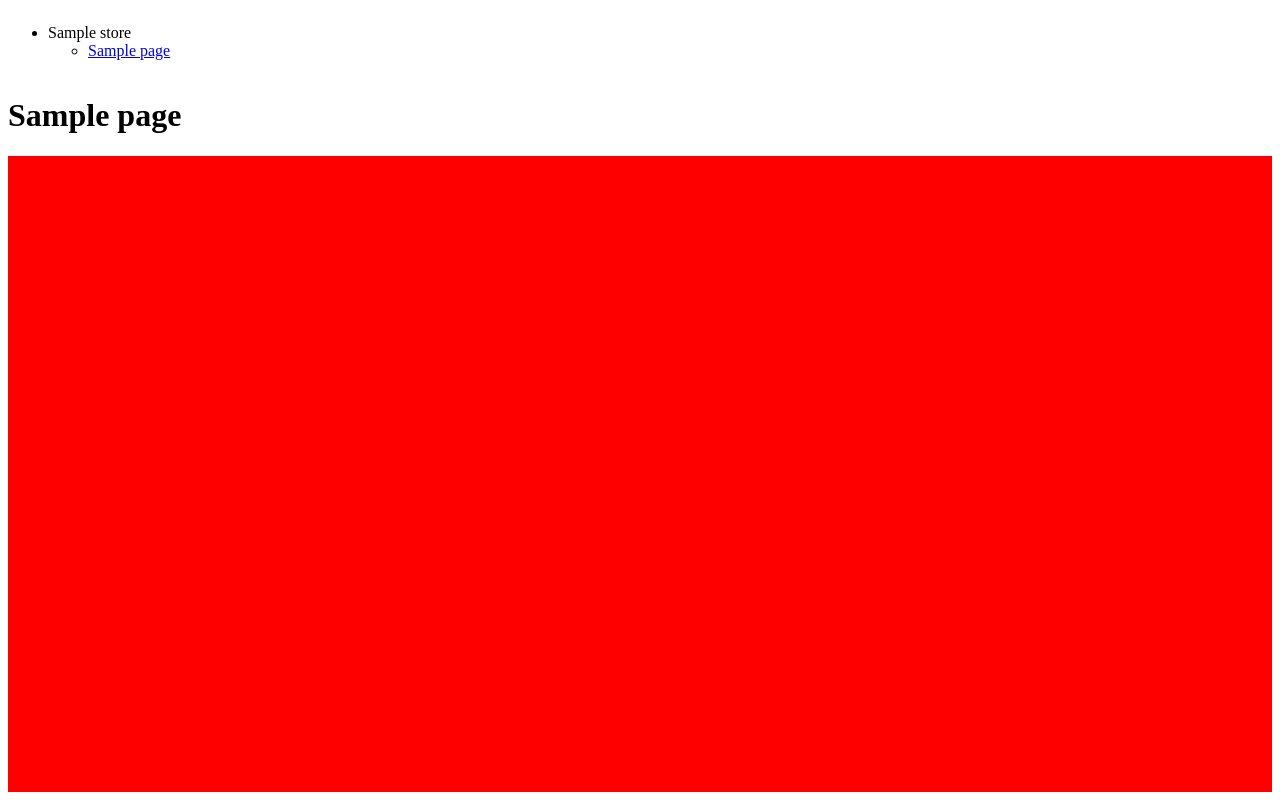
After one commit to jpknwls/SmartFocusProduction, a Django app: template templates/chain_page.html in a window 1280 px wide. The commit adds this page. Run offline with Django 3.2, Linux system fonts and the light colour scheme; the template is opened without the code that fills it: values that come from a table or form of the project are taken from there, others are empty; a user stored in the database is signed in; tables that the repository leaves empty hold one stand-in row (values such as "Sample post").

Commit message:
bulk: generic page template; context processors; admin pages; etc.

```diff
--- /dev/null
+++ b/smartfocus/context_processors.py
@@ -0,0 +1,19 @@
+# -*- coding: utf-8 -*-
+from __future__ import unicode_literals
+
+from stores.models import get_stores_managed_by
+from zoho.models import get_chain_wide_pages
+
+
+def managed_stores(request):
+    return dict(
+        stores=
+            get_stores_managed_by(request.user).
+            prefetch_related('store_pages'),
+    )
+
+
+def chain_wide_pages(request):
+    return dict(
+        pages=get_chain_wide_pages(),
+    )
--- a/smartfocus/urls.py
+++ b/smartfocus/urls.py
@@ -3,6 +3,8 @@ from __future__ import unicode_literals
 
 from django.conf.urls import url
 from django.contrib import admin
+from django.contrib.auth.decorators import login_required
+from django.contrib.auth import views as auth_views
 
 from . import views
 
@@ -10,12 +12,25 @@ from . import views
 urlpatterns = [
     url(r'^admin/', admin.site.urls),
 
-    url(r'^$', views.home,
+    url(r'^login/',
+        auth_views.LoginView.as_view(template_name='login.html'),
+        name='login'),
+
+    url(r'^logout/',
+        auth_views.logout_then_login,
+        name='logout'),
+
+    url(r'^$',
+        login_required(views.home),
         name='home'),
 
-    url(r'^stores/(?P<store_id>\d+)/(?P<page_slug>[-\w]+)/$', views.store_page,
+    # Store-specific pages
+    url(r'^stores/(?P<store_id>\d+)/(?P<page_slug>[-\w]+)/$',
+        login_required(views.store_page),
         name='store_page'),
 
-    url(r'^(?P<page_slug>\d+)/$', views.page,
+    # Chain-wide pages
+    url(r'^(?P<page_slug>\d+)/$',
+        login_required(views.page),
         name='page'),
 ]
--- a/smartfocus/views.py
+++ b/smartfocus/views.py
@@ -8,10 +8,7 @@ from zoho.models import Page
 
 
 def home(request, *args, **kwargs):
-    return render(request, 'home.html', dict(
-        pages=Page.objects.filter(iframe_url__isnull=True),
-        stores=Store.objects.all(),
-    ))
+    return render(request, 'home.html')
 
 
 def store_page(request, store_id, page_slug, *args, **kwargs):
--- a/stores/models.py
+++ b/stores/models.py
@@ -2,10 +2,16 @@
 from __future__ import unicode_literals
 
 from django.db import models
+from django.db.models import Q
 
 
 class Region(models.Model):
-    manager = models.ForeignKey('auth.User')
+    manager = models.ForeignKey(
+        'auth.User',
+        help_text=
+            "Selected user will manage all stores belonging "
+            "to this region.")
+
     name = models.CharField(max_length=255)
 
     def __unicode__(self):
@@ -14,7 +20,14 @@ class Region(models.Model):
 
 class Store(models.Model):
     region = models.ForeignKey('stores.Region')
-    manager = models.ForeignKey('auth.User')
+
+    manager = models.ForeignKey(
+        'auth.User',
+        help_text=
+            "Selected user will manage this store. "
+            "Note that manager assigned to store’s region will "
+            "have access as well.")
+
     name = models.CharField(max_length=255)
 
     def __unicode__(self):
@@ -25,12 +38,22 @@ class StorePage(models.Model):
     store = models.ForeignKey(
         'stores.Store',
         related_name='store_pages')
+
     page = models.ForeignKey(
         'zoho.Page',
         limit_choices_to={'iframe_url__isnull': True})
+
     iframe_url = models.URLField()
+
+    class Meta:
+        unique_together = ('page', 'store')
+        ordering = ['page__priority']
 
     def __unicode__(self):
         return "{page} for {store}".format(
             page=unicode(self.page),
             store=unicode(self.store))
+
+
+def get_stores_managed_by(user):
+    return Store.objects.filter(Q(region__manager=user) | Q(manager=user))
--- a/templates/base.html
+++ b/templates/base.html
@@ -5,17 +5,26 @@
 <head>
 
     <meta charset="utf-8">
+
     <title>{% block window_title_text %}SmartFocus{% endblock %}</title>
+
+    <style>
+        body {
+            position: absolute;
+            top: 0; right: 0; bottom: 0; left: 0;
+            display: flex;
+            flex-flow: column nowrap;
+        }
+        main {
+            flex: 2;
+        }
+    </style>
 
     {% block extra_head %}{% endblock %}
 
 </head>
 
 <body>
-
-    <h1>{% block page_header_text %}{% endblock %}</h1>
-
-    {% block main %}{% endblock %}
 
     <nav>
         <ul>
@@ -36,4 +45,12 @@
         </ul>
     </nav>
 
+    <header>
+        <h1>{% block page_header_text %}{% endblock %}</h1>
+    </header>
+
+    <main>
+        {% block main %}{% endblock %}
+    </main>
+
 </body>
--- /dev/null
+++ b/templates/chain_page.html
@@ -0,0 +1,7 @@
+{% extends "generic_page.html" %}
+
+{% block window_title_text %}{{ page.title }} — {{ block.super }}{% endblock %}
+
+{% block page_header_text %}{{ page.title }}{% endblock %}
+
+{% block iframe_url %}{{ page.iframe_url }}{% endblock %}
--- /dev/null
+++ b/templates/generic_page.html
@@ -0,0 +1,24 @@
+{% extends "base.html" %}
+
+{% block extra_head %}
+    <style>
+        main {
+            /* Needed because iframe is absolutely aligned. */
+            position: relative;
+	    background-color: red;
+        }
+        main > iframe {
+            position: absolute;
+            top: 0; right: 0; bottom: 0; left: 0;
+            width: 100%; height: 100%;
+        }
+    </style>
+{% endblock %}
+
+{% block main %}
+    <iframe
+        frameborder="0"
+        allowTransparency="true"
+        scrolling="auto"
+        src="{% block iframe_url %}{% endblock %}"></iframe>
+{% endblock %}
--- a/zoho/models.py
+++ b/zoho/models.py
@@ -13,7 +13,7 @@ class Page(models.Model):
         help_text=
             "If page is store-specific, leave iframe URL empty here. "
             "You’ll be able to assign this page to the store "
-            "with specific iframe URL on store edit page.")
+            "and add iframe URL on store edit page.")
 
     priority = models.PositiveIntegerField(
         default=1,
@@ -25,5 +25,12 @@ class Page(models.Model):
 
     slug = models.SlugField(unique=True)
 
+    class Meta:
+        ordering = ['priority']
+
     def __unicode__(self):
         return self.title
+
+
+def get_chain_wide_pages():
+    return Page.objects.filter(iframe_url__isnull=False)
```
Also changed, not shown: ops/templates/django_settings.py.j2 (+7 -1 lines), smartfocus/settings_base.py (+11 -7 lines), stores/admin.py (+7 -6 lines), templates/page.html (deleted, +0 -15 lines), templates/store_page.html (+2 -10 lines).
